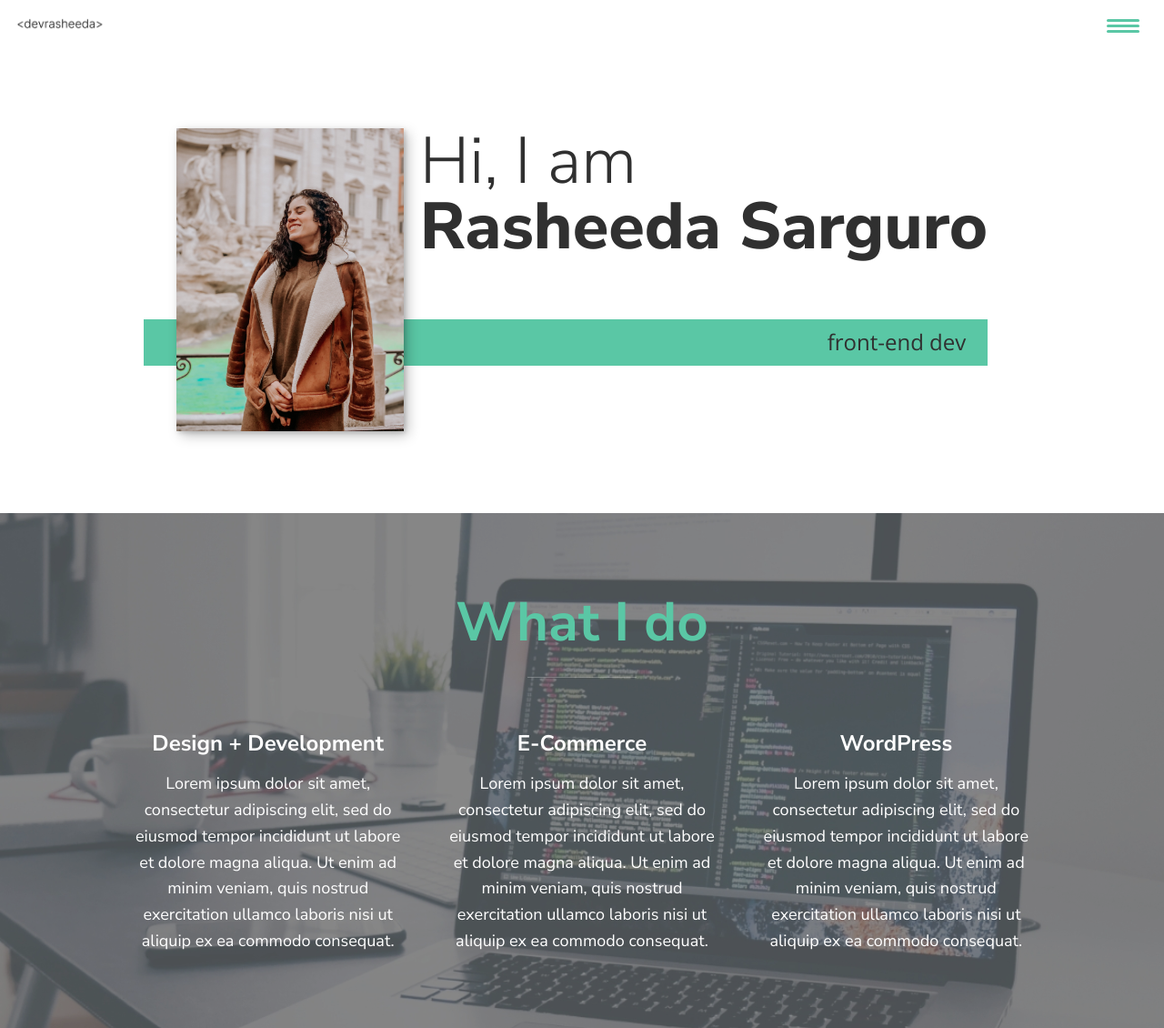
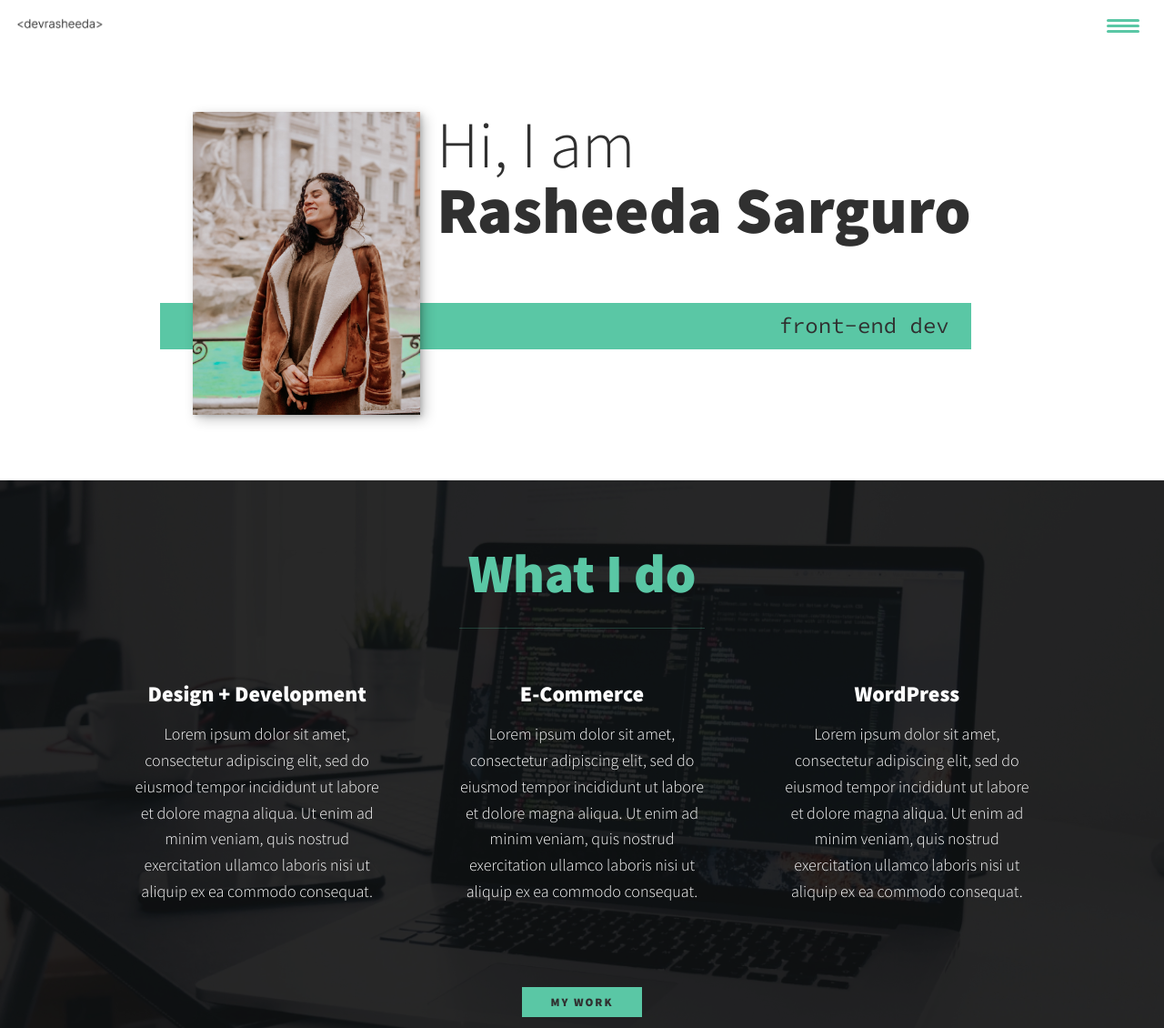
Before and after one commit to rassarg/RASSAR324_FTO2401_A1_Rasheeda-Sarguro_CDV05, a website built with Vite: page index.html in a window 1280 px wide. Shown: the top 1130 px of the page at 91% size. Built offline with nearby package versions, Linux system fonts and the light colour scheme.

Commit message:
updated margins on sections

```diff
--- a/css/style.css
+++ b/css/style.css
@@ -7,23 +7,28 @@
 /* Custom Properties */
 
 :root {
-    --ff-primary: 'Nunito Sans', serif;
-    --ff-secondary: 'Open Sans', serif;
+    /* font-family */
+    --ff-primary: 'Source Sans Pro', sans-serif;
+    --ff-secondary: 'Source Code Pro', monospace;
 
+    /* font-weight */
     --fw-reg: 300;
-    --fw-bold: 800;
+    --fw-bold: 600;
 
+    /* colors */
     --clr-light: #fff;
     --clr-dark: #303030;
     --clr-accent: #5ac7a5;
 
+    /* font size */
     --fs-h1: 3rem;
-    --fs-h2: 2.50rem;
+    --fs-h2: 2rem;
     --fs-h3: 1.25rem;
     --fs-body: 1rem;
 
+    /* box shaddow */
     --bs: 0.25em 0.25em 0.75em rgba(0,0,0,.25),
-          0.125em 0.125em 0.25em rgba(0,0,0,.15);
+          0.125em 0.125em 0.25em rgba(0,0,0,.15); /* creates a layered shadow */
 }
 
 @media (min-width: 800px) {
@@ -37,10 +42,10 @@
 
 /* General styles */
 
-/* endable this to add smooth scrolling */
-/* html {
+/* enable this to add smooth scrolling */
+html {
     scroll-behavior: smooth;
-} */
+}
 
 
 body {
@@ -53,7 +58,7 @@ body {
 }
 
 section {
-    padding: 5em 2em;
+    padding: 4em 2em;
 }
 
 img {
@@ -250,15 +255,13 @@ header {
     box-shadow: var(--bs);
 }
 
-.section__subtitle--intro {
-    display: inline-block;
-}
+
 
 @media (min-width: 600px) {
     .intro {
         display: grid;
-        width: min-content;
-        margin: 0 auto;
+        width: min-content; /* shrinks img */
+        margin: 0 auto;     /* matches the size of the content and keeps it centered */
         grid-column-gap: 1em;
         grid-template-areas:
             "img title"
@@ -280,7 +283,7 @@ header {
         text-align: right;
         position: relative;
         left: -1.5em;
-        width: calc(100% + 1.5em);
+        width: calc(100% + 1.5em); /* allows width of 'color bar' to stretch right */
     }
 }
 
@@ -291,7 +294,7 @@ header {
     background-color: var(--clr-dark);
     background-image: url(../img/services-bg.jpg);
     background-size: cover;
-    background-blend-mode: screen;
+    background-blend-mode: overlay; /* blends the background image by keeping netrals and boosting color contrast */
     color: var(--clr-light);
     text-align: center;
 }
@@ -304,20 +307,20 @@ header {
 .section__title--services::after {
     content: '';
     display: block;
-    width: 2em;
+    width: 4.5em;
     height: 1px;
     margin: 0.5em auto 1em;
-    background: var(--clr-light);
+    background: currentColor; /* matches color of .section__title--services */
     opacity: 0.25;
 }
 
 .services {
-    margin-bottom: 4em;
+    margin-bottom: 2em;
 }
 
 .service {
-    max-width: 500px;
-    margin: 0 auto;
+    max-width: 600px;
+    margin: inherit; /* inherits margin of parent - services. Looks better on small screens */
 }
 
 @media (min-width: 800px) {
@@ -329,7 +332,8 @@ header {
     }
 
     .service + .service {
-        margin-left: 2em;
+        margin-left: 4em;
+
     }
 }
 
--- a/index.html
+++ b/index.html
@@ -8,8 +8,7 @@
         <link rel="stylesheet" href="https://cdnjs.cloudflare.com/ajax/libs/font-awesome/5.11.2/css/all.css" integrity="sha256-46qynGAkLSFpVbEBog43gvNhfrOj+BmwXdxFgVK/Kvc=" crossorigin="anonymous" />
 
         <!-- Google font added here -->
-        <link rel="preconnect" href="https://fonts.gstatic.com" crossorigin>
-        <link href="https://fonts.googleapis.com/css2?family=Nunito+Sans:ital,opsz,wght@0,6..12,200..1000;1,6..12,200..1000&family=Open+Sans:ital,wght@0,300..800;1,300..800&display=swap" rel="stylesheet">
+        <link href="https://fonts.googleapis.com/css?family=Source+Code+Pro:400,900|Source+Sans+Pro:300,900&display=swap" rel="stylesheet">
 
         <link rel="stylesheet" href="css/style.css">
 
@@ -149,7 +148,7 @@
                 </li>
                 <li class="social-list__item">
                     <a class="social-list__link" href="https://www.instagram.com/rasheeda_s/?hl=en">
-                        <i class="fa-brands fa-instagram"></i>
+                        <i class="fab fa-instagram"></i>
                     </a>
                 </li>
                 <li class="social-list__item">
```
